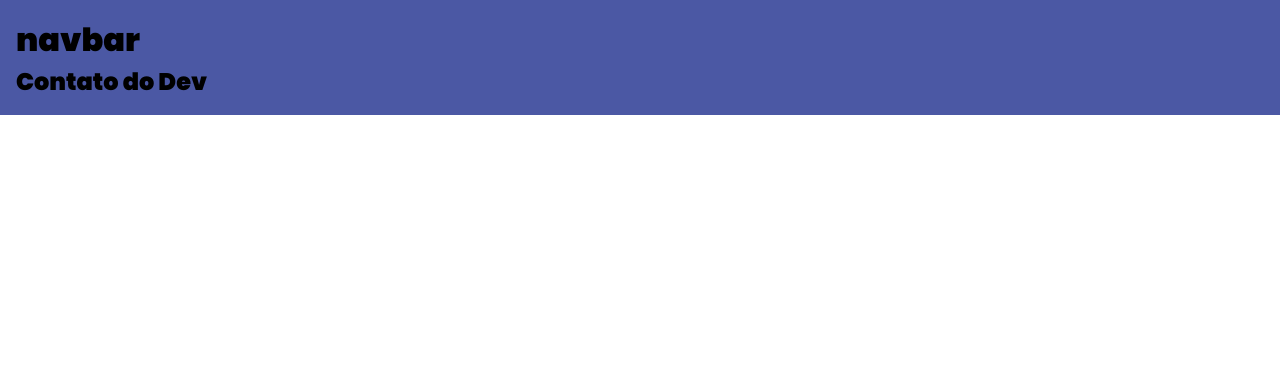
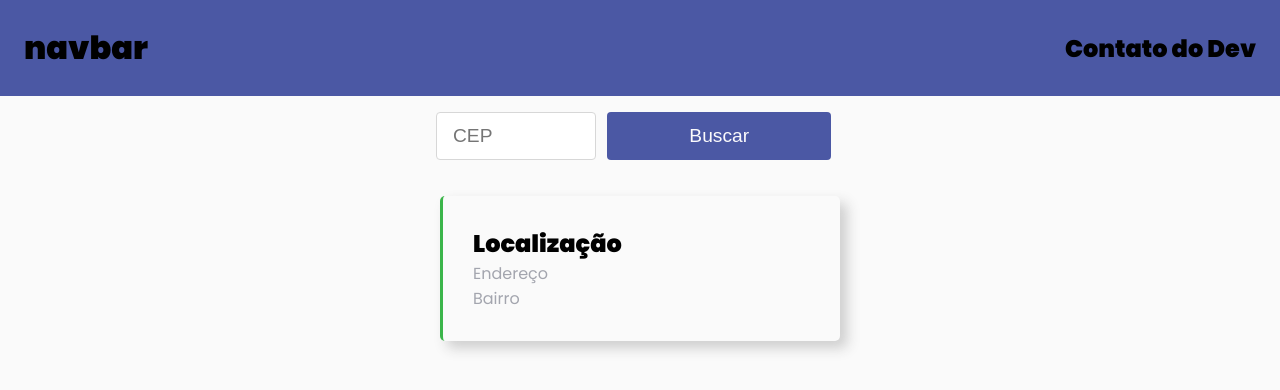
Before and after one commit to jorgelucasalima/appcep, a React (Create React App) app: page / in a window 1280 px wide. Shown: the top 390 px of the page. Built offline with nearby package versions, Linux system fonts and the light colour scheme.

Commit message:
atualização no projeto

```diff
--- /dev/null
+++ b/src/components/Body/index.jsx
@@ -0,0 +1,13 @@
+import Button from './../Button/index';
+import Card from './../Card/index';
+import {Container} from './styles'
+
+export default function Body(params) {
+  return(
+    <Container>
+      <Button/>
+      <Card/>
+    </Container>
+
+  )
+}
--- /dev/null
+++ b/src/components/Body/styles.js
@@ -0,0 +1,7 @@
+import styled from 'styled-components';
+
+export const Container = styled.div`
+  display: grid;
+  align-items: center;
+  justify-content: center;
+`;
--- /dev/null
+++ b/src/components/Button/index.jsx
@@ -0,0 +1,13 @@
+import { Container, Content } from './styles';
+
+export default function Button() {
+  return(
+    <Container>
+      <Content>
+        <input type="text" placeholder="CEP" />
+        <button>Buscar</button>
+      </Content>
+    </Container>
+
+  )
+}
--- /dev/null
+++ b/src/components/Button/styles.js
@@ -0,0 +1,44 @@
+import styled from 'styled-components';
+
+export const Container = styled.div`
+  display: flex
+  align-items: center;
+  padding: 1rem
+`;
+
+export const Content = styled.div`
+
+  input {
+    padding: 0 1rem;
+    height: 3rem;
+    width: 10rem;
+    border-radius: 0.25rem;
+    border: 1px solid #d7d7d7;
+
+    font-weight: 400;
+    font-size: 1.20rem;
+
+    margin-right: 0.70rem;
+
+  }
+
+  button {
+    padding: 0 1rem;
+    height: 3rem;
+    width: 14rem;
+    border-radius: 0.25rem;
+    background: var(--fundo-navbar);
+    border: none;
+
+    font-weight: 400;
+    font-size: 1.20rem;
+
+    color: var(--texto-branco);
+
+    transition:filter 0.2s;
+    &:hover {
+      filter: brightness(0.9);
+    }
+  }
+
+`
--- /dev/null
+++ b/src/components/Card/index.jsx
@@ -0,0 +1,16 @@
+import { Container } from "./styles";
+
+export default function Card() {
+  return(
+    <Container>
+      <div className="row">
+        <div className="card">
+          <h2>Localização</h2>
+          <p>Endereço</p>
+          <p>Bairro</p>
+        </div>
+      </div>
+    </Container>
+
+  )
+}
--- /dev/null
+++ b/src/components/Card/styles.js
@@ -0,0 +1,30 @@
+import styled from "styled-components";
+
+export const Container = styled.div`
+  .row {
+    display: flex;
+    justify-content: center;
+    align-items: center;
+  }
+
+  .card {
+    border-left: 3px solid #3bb54a;
+    border-radius: 5px;
+    box-shadow: 7px 7px 13px 0px rgba(50, 50, 50, 0.22);
+    padding: 30px;
+    margin: 20px;
+    width: 400px;
+    transition: all 0.3s ease-out;
+  }
+
+  .card:hover {
+    transform: translateY(-5px);
+    cursor: pointer;
+  }
+
+  .card p {
+    color: #a3a5ae;
+    font-size: 16px;
+  }
+
+`
--- a/src/components/NavBar/styles.js
+++ b/src/components/NavBar/styles.js
@@ -2,9 +2,13 @@ import styled from "styled-components";
 
 export const Container = styled.div`
   background: var(--fundo-navbar);
-  padding: 1rem
+  padding: 1.5rem
 `;
 
 export const Content = styled.div`
+  display: flex;
+  align-items: center;
+  justify-content: space-between;
+  //color: var(--texto-branco)
 
 `
--- a/src/pages/Home/index.jsx
+++ b/src/pages/Home/index.jsx
@@ -1,8 +1,14 @@
+import Button from "../../components/Button";
 import NavBar from "../../components/NavBar";
+import Body from './../../components/Body/index';
 
 
 export default function Home () {
   return(
-    <NavBar/>
+    <>
+      <NavBar/>
+      <Body/>
+    </>
+
   )
 }
--- a/src/styles/global.js
+++ b/src/styles/global.js
@@ -5,7 +5,7 @@ const StyleGlobal = createGlobalStyle`
   :root {
     --azul-button: #319795;
 
-    --fundo: #FFFFFF;
+    --fundo: #fafafa;
     --fundo-navbar: #4b58a4;
 
     --texto-preto: ##2d3748;
```
